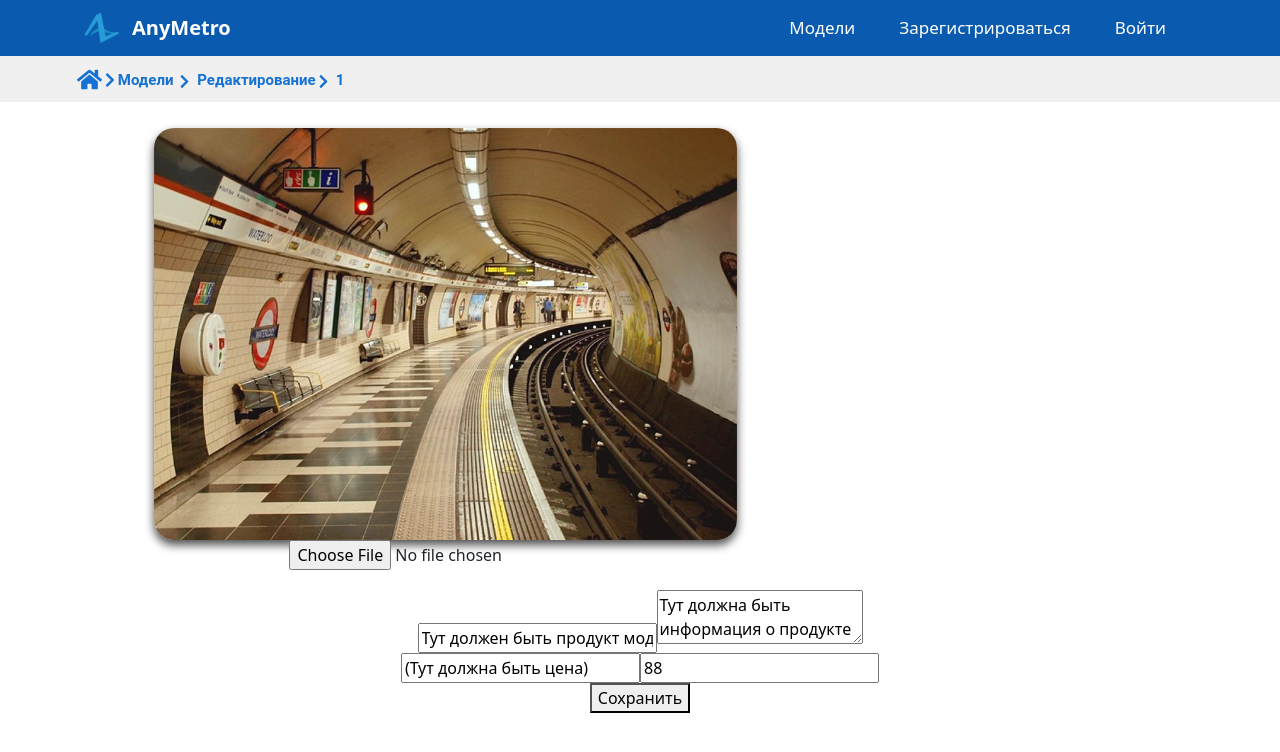
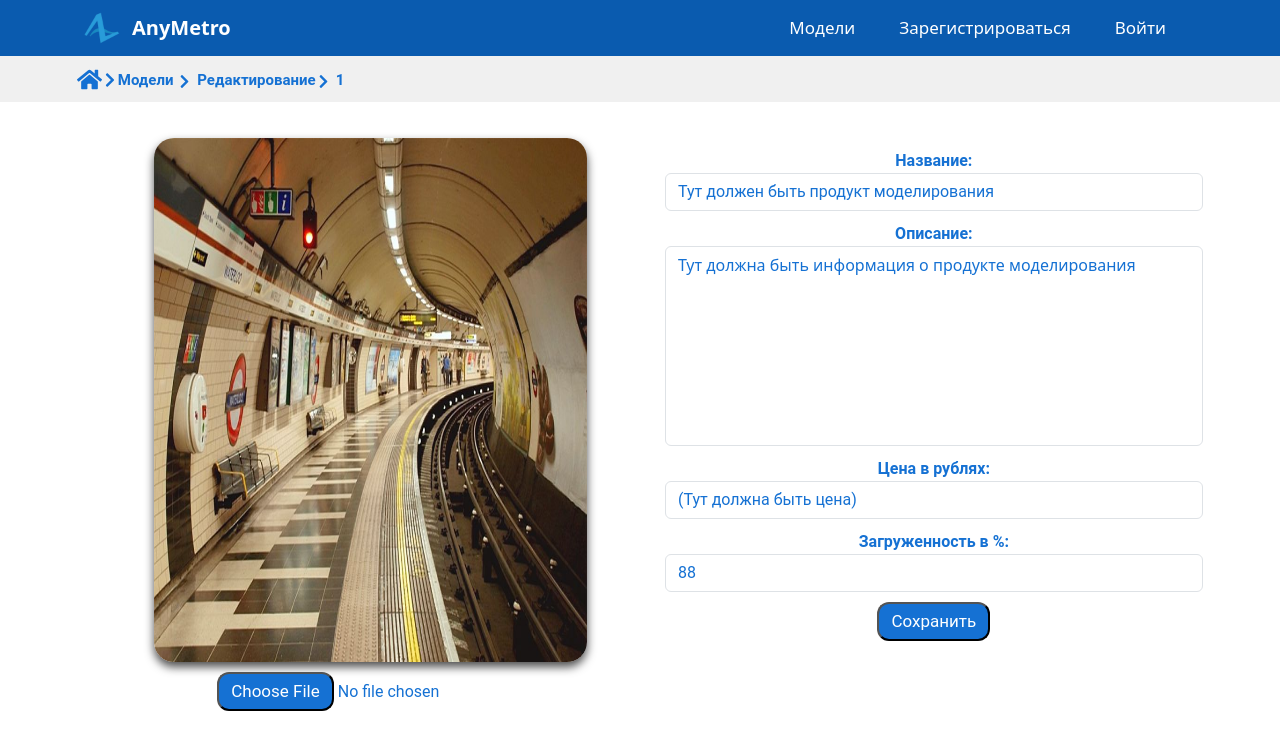
Before and after one commit to rbeketov/metrostreams-frontend, a React (Vite) app: page /modelings/edit/1 in a window 1280 px wide. Shown: the top 752 px of the page. Built offline with nearby package versions, Linux system fonts and the light colour scheme; no server answers.

Commit message:
completed

```diff
--- a/src/actions/applicationActions.js
+++ b/src/actions/applicationActions.js
@@ -58,3 +58,33 @@ export const setMaxDateAction = (maxDate) => (dispatch) => {
 export const setSearchStatusAction = (status) => (dispatch) => {
   dispatch(setStatus(status));
 };
+
+export const completeApplication = (id) => async () => {
+  try {
+    await axios.put(`http://localhost:80/api/applications/${id}/set_status/`,
+    {
+      status : 'COMP',
+    },
+    {
+      withCredentials: true,
+    });
+
+  } catch (error) {
+    console.error('Ошибка при завершении заявки:', error);
+  }
+};
+
+export const rejectApplication = (id) => async () => {
+  try {
+    await axios.put(`http://localhost:80/api/applications/${id}/set_status/`,
+    {
+      status : 'CANC',
+    },
+    {
+      withCredentials: true,
+    });
+
+  } catch (error) {
+    console.error('Ошибка при отклонении заявки:', error);
+  }
+};
--- a/src/components/ConstuctorModeling.jsx
+++ b/src/components/ConstuctorModeling.jsx
@@ -1,65 +1,35 @@
-import { useState, useEffect } from 'react';
-import { useParams, Link } from 'react-router-dom';
+import { useEffect } from 'react';
+import { useParams } from 'react-router-dom';
 import { useDispatch, useSelector } from 'react-redux';
 import { updateModelingDetails, getModelingsDetails, createModelings } from '../actions/modelingsDetailsActions';
-import { toInitState } from '../slices/modelingsDetailsSlice.js'
+import { setModelingDetailField, toInitState } from '../slices/modelingsDetailsSlice.js';
 import NavbarAnyMetro from './Navbar';
 import Header from './Header';
-import { useCustomNavigate } from '../modules/redirect'
-
+import { useCustomNavigate } from '../modules/redirect';
+import '../style/ConstuctorModeling.css';
 
 const ConstructorPage = () => {
   const dispatch = useDispatch();
   const navigate = useCustomNavigate();
   const { id } = useParams();
 
-  const [formData, setFormData] = useState({
-    modeling_name: '',
-    modeling_description: '',
-    modeling_price: '',
-    modeling_image: null,
-    load: null,
-  });
-
-
   useEffect(() => {
     if (id === "0") {
-      setFormData({
-        modeling_name: '',
-        modeling_description: '',
-        modeling_price: '',
-        modeling_image: null,
-        load: null,
-      });
       dispatch(toInitState());
-    }
-  }, [id]);
-
-  useEffect(() => {
-    if (id !== null && id !== "0") {
+    } else if (id !== null && id !== "0") {
       dispatch(getModelingsDetails(id));
     }
   }, [id]);
 
   const details = useSelector((state) => state.modelingsDetails.details);
-
-  useEffect(() => {
-    if (details) {
-      setFormData({
-        modeling_name: details.modeling_name,
-        modeling_description: details.modeling_description,
-        modeling_price: details.modeling_price,
-        modeling_image: details.modeling_image ? details.modeling_image : null,
-        load: details.load,
-      });
-    }
-  }, [details]);
+  console.log(details);
 
   const handleChange = (e) => {
     const { name, value, files } = e.target;
-    setFormData((prevData) => ({
-      ...prevData,
-      [name]: name === 'modeling_image' ? files[0] : value,
+
+    dispatch(setModelingDetailField({
+      fieldName: name,
+      fieldValue: name === 'modeling_image' ? files[0] : value,
     }));
   };
 
@@ -67,13 +37,13 @@ const ConstructorPage = () => {
     e.preventDefault();
 
     const data = {
-        modeling_name: formData.modeling_name,
-        modeling_description: formData.modeling_description,
-        modeling_price: formData.modeling_price,
-        modeling_image: formData.modeling_image,
-        load: formData.load,
+        modeling_name: details.modeling_name,
+        modeling_description: details.modeling_description,
+        modeling_price: details.modeling_price,
+        modeling_image: (typeof(details.modeling_image) === 'object') ? details.modeling_image : null,
+        load: details.load,
+    };
 
-    }
     if (id !== null && id !== "0") {
         await dispatch(updateModelingDetails(id, data));
         navigate('/modelings/edit');
@@ -87,48 +57,66 @@ const ConstructorPage = () => {
 
   return (
     <div>
-      <NavbarAnyMetro />
+      <NavbarAnyMetro showConstructor={true} />
       <Header showCart={false} showApp={true} showConstructor={true} />
       <div className="model-card">
-        <form onSubmit={handleSubmit}>
+        <form onSubmit={handleSubmit} className="form-grid">
           <div className="model-card-image">
             <img
-              src={formData.modeling_image === null ? "/mock.jpg" : (typeof(formData.modeling_image) === 'object') ?
-                                            URL.createObjectURL(formData.modeling_image) : formData.modeling_image}
+              src={details.modeling_image === null ? "/mock.jpg" : (typeof(details.modeling_image) === 'object') ?
+                URL.createObjectURL(details.modeling_image) : details.modeling_image}
               alt={details?.modeling_name}
               className="model-detail-card"
             />
-            <input type="file" name="modeling_image" onChange={handleChange} accept="image/*" />
+            <input className="file-input" type="file" name="modeling_image" onChange={handleChange} accept="image/*" />
           </div>
           <div className="model-card-description">
+            <div className="form-field">
+                <label htmlFor="modeling_name">Название:</label>
                 <input
                   type="text"
                   name="modeling_name"
-              value={formData.modeling_name}
+                  value={details.modeling_name}
                   onChange={handleChange}
-              placeholder="Название"
+                  placeholder="Введите название"
+                  className="form-control"
                 />
+            </div>
+            <div className="form-field">
+                <label htmlFor="modeling_description">Описание:</label>
                 <textarea
                   name="modeling_description"
-              value={formData.modeling_description}
+                  value={details.modeling_description}
                   onChange={handleChange}
-              placeholder="Описание"
+                  placeholder="Введите описание"
+                  className="description-area form-control"
                 />
+            </div>
+            <div className="form-field">
+                <label htmlFor="modeling_price">Цена в рублях:</label>
                 <input
                   type="text"
                   name="modeling_price"
-              value={formData.modeling_price}
+                  value={details.modeling_price}
                   onChange={handleChange}
-              placeholder="Цена"
+                  placeholder="Введите цену"
+                  className="form-control"
                 />
+            </div>
+            <div className="form-field">
+                <label htmlFor="load">Загруженность в %:</label>
                 <input
                   type="number"
                   name="load"
-              value={formData.load}
+                  value={details.load}
                   onChange={handleChange}
-              placeholder="Загруэенность в %"
+                  placeholder="Введите загруженность"
+                  className="form-control"
                 />
-            <button type="submit">Сохранить</button>
+            </div>
+            <div className="form-field">
+                <button className='btn-save' type="submit">Сохранить</button>
+            </div>
           </div>
         </form>
       </div>
--- a/src/components/InputFieldApplications.jsx
+++ b/src/components/InputFieldApplications.jsx
@@ -35,7 +35,7 @@ const InputFieldApplications = ({
         startDate={minDate !== '' ? moment(minDate).toDate() : ''}
         endDate={maxDate !== '' ? moment(maxDate).toDate() : ''}
         placeholderText="Начальная дата"
-        className="form-control"
+        className="form-control custom-color"
         locale={ru}
         dateFormat="yyyy-MM-dd"
         maxDate={parseISO('2025-12-10')}
@@ -48,7 +48,7 @@ const InputFieldApplications = ({
         startDate={minDate !== '' ? moment(minDate).toDate() : ''}
         endDate={maxDate !== '' ? moment(maxDate).toDate() : ''}
         placeholderText="Конечная дата"
-        className="form-control"
+        className="form-control custom-color"
         locale={ru}
         dateFormat="yyyy-MM-dd"
         maxDate={parseISO('2025-12-10')}
@@ -58,6 +58,7 @@ const InputFieldApplications = ({
         as="select"
         value={status}
         onChange={(e) => setStatus(e.target.value)}
+        className='custom-color'
       >
         <option value="">Выберите статус</option>
         <option value="WORK">Сформирована</option>
--- a/src/components/ModelingsEditPage.jsx
+++ b/src/components/ModelingsEditPage.jsx
@@ -24,7 +24,7 @@ const ModelingsEditPage = () => {
 
   return (
     <div>
-      <NavbarAnyMetro/>
+      <NavbarAnyMetro showConstructor={true}/>
       <Header showCart={false} showApp={true} showConstructor={true}/>
       <Container className="mx-auto">
         <div>
--- /dev/null
+++ b/src/style/ConstuctorModeling.css
@@ -0,0 +1,104 @@
+.form-grid {
+    display: grid;
+    grid-template-columns: 1fr 1fr;
+    column-gap: 10px;
+  }
+
+
+  .model-card-description {
+    width: 120%;
+    grid-column: 2;
+
+  }
+
+  .model-card-description input {
+    font-family: 'Roboto', sans-serif!important;
+    color: #1571d3;
+  }
+
+  .form-field label {
+    font-family: 'Roboto', sans-serif;
+    font-weight: bold;
+    color: #1571d3;
+    text-align: left!important;
+  }
+
+  .form-field {
+    margin-bottom: 10px;
+  }
+
+
+.model-card-image {
+    margin-top: 10px;
+    grid-column: 1;
+    max-width: 90%;
+    max-height: 70%;
+  }
+
+.model-card-image img {
+    width: 100%;
+    height: 100%;
+}
+
+.model-card {
+    display: flex;
+    justify-content: center;
+    /* text-align: center; */
+    height: 100vh;
+    padding: 2% 12%;
+}
+
+
+.btn-save {
+    background-color: #1571d3;
+    color: #ffffff;
+    padding: 5px 12px;
+    font-family: 'Roboto', sans-serif;
+    font-size: 17px;
+    text-decoration: none;
+    border-radius: 12px;
+  }
+
+.btn-save:hover {
+    background-color:#9cc3ed;
+    color: #1571d3;
+  }
+
+  .description-area {
+    width: 100%;
+    height: 200px;
+    resize: none;
+    color: #1571d3!important;
+  }
+
+input[type="number"]::-webkit-inner-spin-button,
+input[type="number"]::-webkit-outer-spin-button {
+  -webkit-appearance: none;
+  margin: 0;
+}
+
+.form-control {
+    color: #1571d3;
+}
+
+.file-input::-webkit-file-upload-button {
+    background-color: #1571d3;
+    color: #ffffff;
+    padding: 5px 12px;
+    font-family: 'Roboto', sans-serif;
+    font-size: 17px;
+    text-decoration: none;
+    border-radius: 12px;
+
+}
+
+.file-input::-webkit-file-upload-button:hover {
+    background-color:#9cc3ed;
+    color: #1571d3;
+}
+
+.file-input {
+    margin-top: 10px;
+    font-family: 'Roboto', sans-serif;
+    color: #1571d3;
+}
--- a/src/style/ModelingsDetailsPage.css
+++ b/src/style/ModelingsDetailsPage.css
@@ -34,16 +34,11 @@
     box-shadow: 0px 5px 10px rgba(0, 0, 0, 0.7);
   }
 
-
-
-
   .model-card-description h2 {
     font-size: 32px;
     font-family: 'Roboto', sans-serif;
     font-weight: bold;
   }
-
-
 
   .model-card-description a {
     display: inline-block;
--- a/src/style/TableRow.css
+++ b/src/style/TableRow.css
@@ -42,3 +42,31 @@
   background-color: #aae8f17f;
   cursor: pointer;
 }
+
+.form-button {
+  color: #ffffff;
+  padding: 5px 12px;
+  font-family: 'Roboto', sans-serif;
+  font-size: 16px;
+  text-decoration: none;
+  border-radius: 12px;
+  margin-top: 2px!important;
+}
+
+.complete-button {
+  background-color: #12954f;
+}
+
+.complete-button:hover {
+  background-color: #0e6b3a;
+  cursor: pointer;
+}
+
+.reject-button {
+  background-color: #a33415;
+}
+
+.reject-button:hover {
+  cursor: pointer;
+  background-color: #7e2107
+}
```
Also changed, not shown: src/components/ApplicationsPage.jsx (+7 -2 lines), src/components/TableRow.jsx (+33 -9 lines), src/slices/modelingsDetailsSlice.js (+10 -1 lines), src/style/InputField.css (line endings or trailing spaces). Lines whose indentation alone changed are shown as unchanged.
